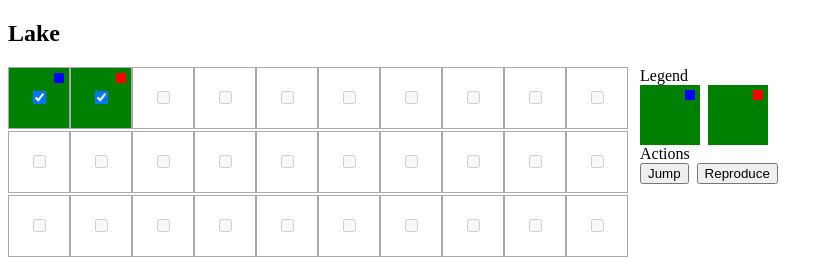
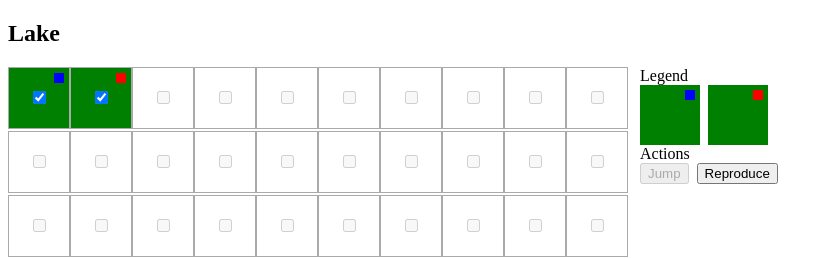
Before and after one commit to mb-dir/lake-of-frogs, a React (Vite) app: page / in a window 1280 px wide. Shown: the top 258 px of the page, without its empty margins (0-833 px from the left). Built offline with nearby package versions, Linux system fonts and the light colour scheme.

Commit message:
Frogs can jump

```diff
--- a/src/components/Board/Board.tsx
+++ b/src/components/Board/Board.tsx
@@ -30,6 +30,17 @@ const Board = () => {
 
 	const isTwoFieldsChecked = checkedIndexes.length > 1;
 
+	function canFrogJump() {
+		const checkedFrogs = frogs.filter((frog) =>
+			checkedIndexes.some(
+				(cord) => frog.col === cord.col && frog.row === cord.row
+			)
+		);
+
+		// We have only one forg checked and two checked fields - that means 2nd checked field is not a frog, so frog can jump there
+		return checkedFrogs.length === 1 && checkedIndexes.length === 2;
+	}
+
 	// Generate grid elements
 	for (let row = 0; row < rows; row++) {
 		const rowFields = [];
@@ -59,6 +70,28 @@ const Board = () => {
 		);
 	}
 
+	function jump() {
+		const frog = frogs.filter((frog) =>
+			checkedIndexes.find(
+				(cord) => frog.col === cord.col && frog.row === cord.row
+			)
+		)[0];
+
+		const newIndexes = checkedIndexes.find(
+			(cord) => !(frog.col === cord.col && frog.row === cord.row)
+		);
+
+		if (newIndexes) {
+			const updatedFrogs = frogs.map((f) =>
+				f.col === frog.col && f.row === frog.row
+					? { ...f, col: newIndexes.col, row: newIndexes.row }
+					: f
+			);
+			setFrogs(updatedFrogs);
+			setCheckedIndexes([]);
+		}
+	}
+
 	return (
 		<div className="container">
 			<div className="board">{lake}</div>
@@ -73,7 +106,9 @@ const Board = () => {
 				<div className="actions">
 					<span>Actions</span>
 					<div className="next-to-container">
-						<button>Jump</button>
+						<button disabled={!canFrogJump()} onClick={jump}>
+							Jump
+						</button>
 						<button>Reproduce</button>
 					</div>
 				</div>
```
